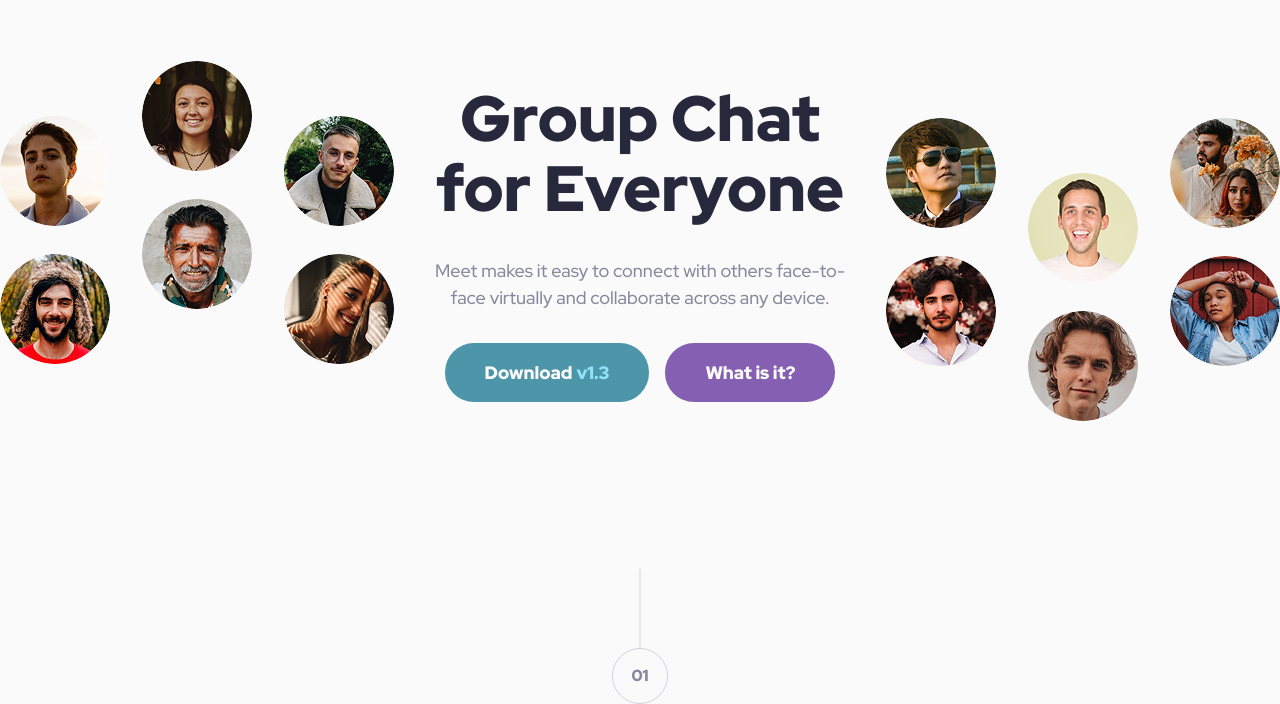
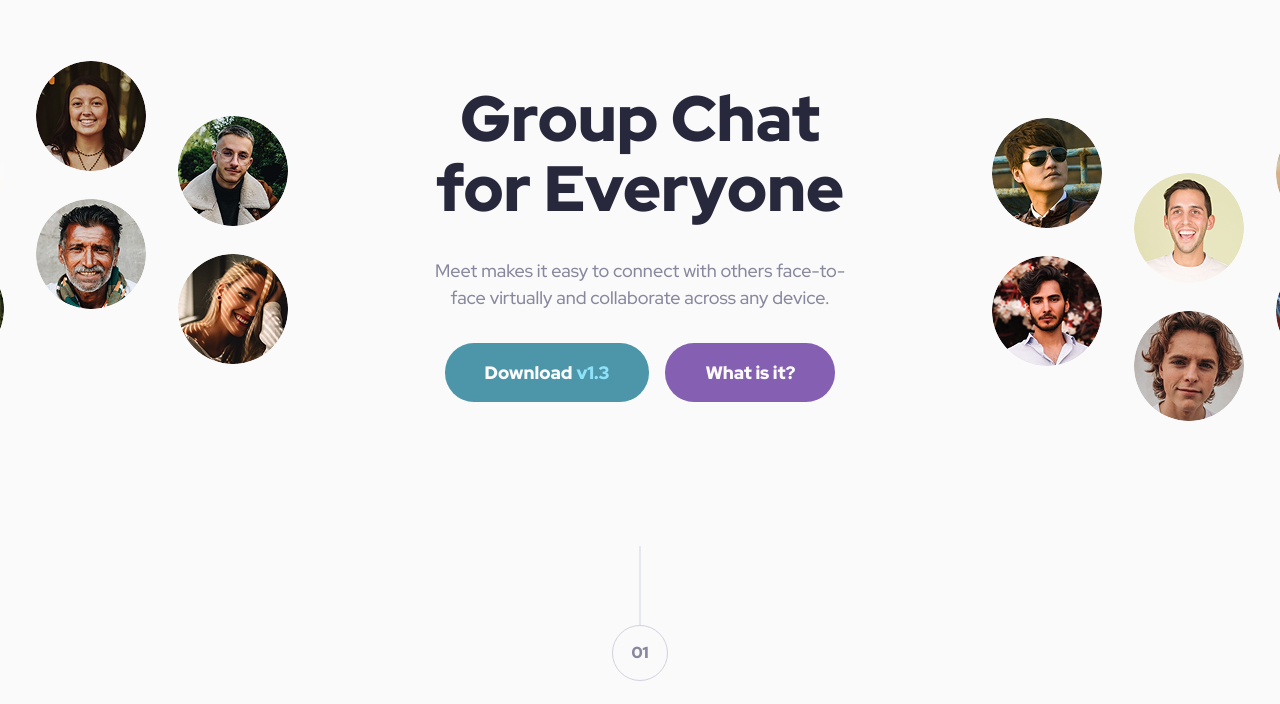
Before and after one commit to franchukv/meet-landing-page-tailwindcss, a website: page index.html in a window 1280 px wide. Shown: the part 111-815 px from the top of the page. Drawn offline with Linux system fonts and the light colour scheme.

Commit message:
fix first section paddings and change mail lg breakpoint to lg

```diff
--- a/index.html
+++ b/index.html
@@ -20,14 +20,13 @@
 	</header>
 
 	<main>
-		<section class="pt-16 pb-8 md:pb-16 lg:pb-21.75 overflow-hidden">
+		<section class="pt-16 pb-8 md:pb-16 lg:pb-16 overflow-hidden relative">
 			<div class="container-custom">
 				<div class="flex flex-col items-center gap-12 md:gap-18">
-					<div class="min-[1270px]:absolute min-[1270px]:max-w-373 min-[1270px]:w-full">
+					<div class="lg:absolute lg:max-w-373 lg:min-w-373 lg:w-full">
 						<div
-							class="flex items-center justify-center  gap-y-3.5 gap-x-4 md:gap-y-7 md:gap-x-8 relative min-[1270px]:justify-between">
-							<div
-								class="grid grid-cols-[repeat(3,1fr)] gap-y-3.5 gap-x-4 md:gap-y-7 md:gap-x-8 min-[1270px]:-mt-14.25">
+							class="flex items-center justify-center  gap-y-3.5 gap-x-4 md:gap-y-7 md:gap-x-8 relative lg:justify-between">
+							<div class="grid grid-cols-[repeat(3,1fr)] gap-y-3.5 gap-x-4 md:gap-y-7 md:gap-x-8 lg:-mt-14.25">
 								<div class="person-avatar mt-7.5 md:mt-13.75">
 									<img src="./assets/images/peoples/1.jpg" alt="">
 								</div>
@@ -48,8 +47,7 @@
 								</div>
 							</div>
 
-							<div
-								class="grid grid-cols-[repeat(3,1fr)]  gap-y-3.5 gap-x-4 md:gap-y-7 md:gap-x-8 min-[1270px]:mt-14.25">
+							<div class="grid grid-cols-[repeat(3,1fr)]  gap-y-3.5 gap-x-4 md:gap-y-7 md:gap-x-8 lg:mt-14.25">
 								<div class="person-avatar">
 									<img src="./assets/images/peoples/7.jpg" alt="">
 								</div>
```
Also changed, not shown: assets/css/styles.css.
